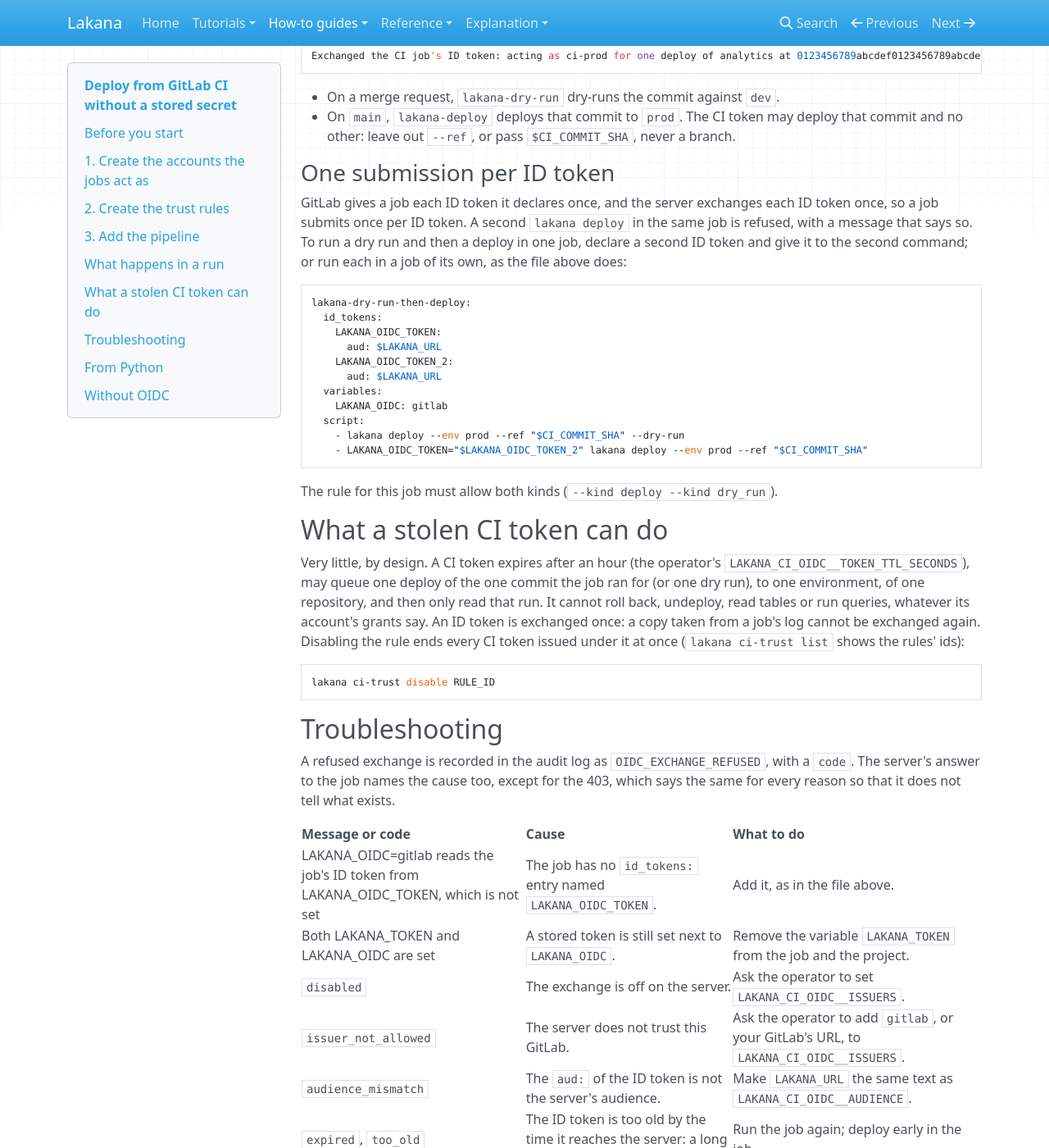
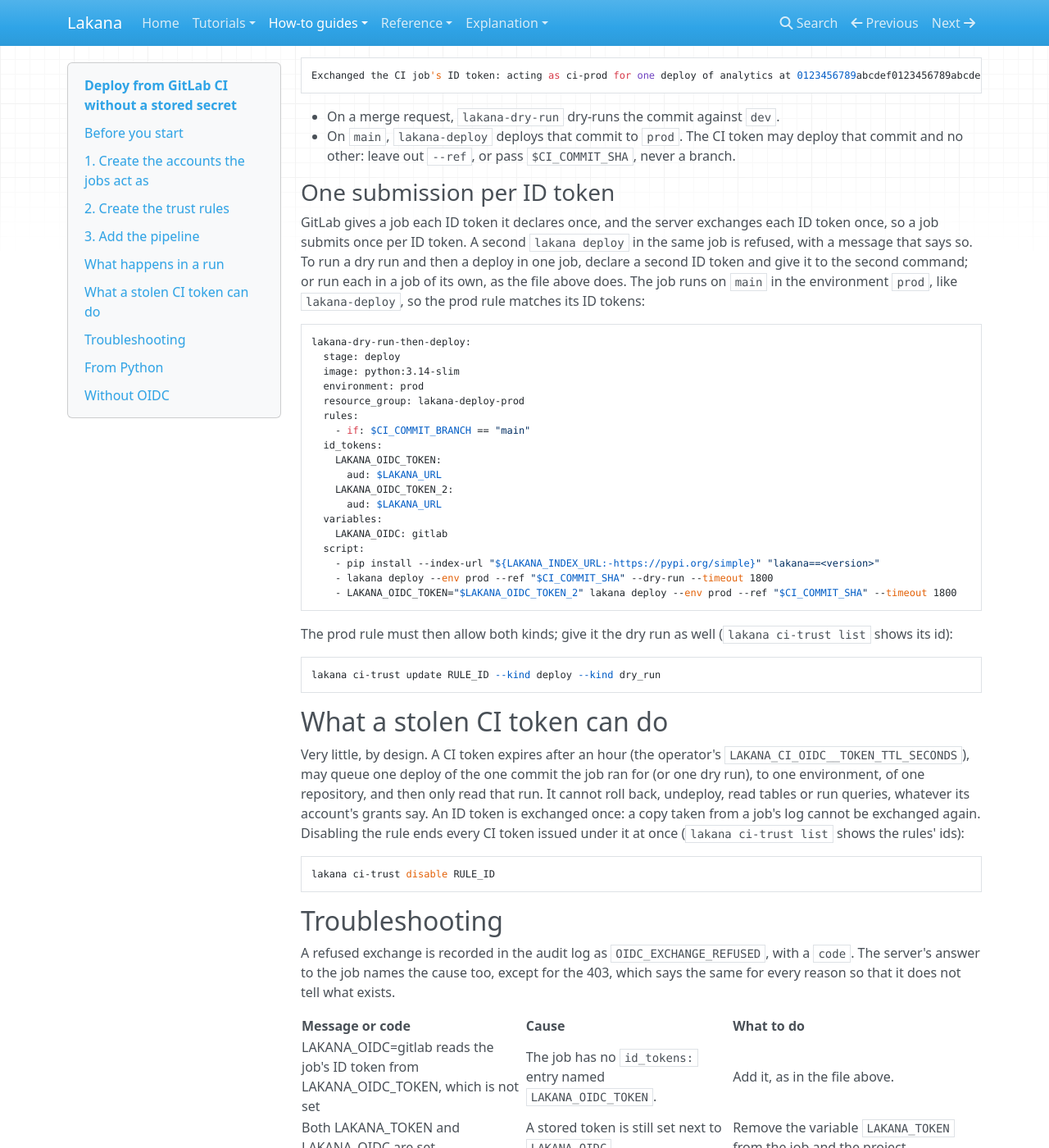
Before and after one commit to chrschy/lakana, an MkDocs documentation site: the page built from docs/site/how-to/deploy-from-gitlab-ci.md, in a window 1280 px wide and 1400 px high, scrolled down 2845 px. Shown: the whole window at 82% size. Built offline with MkDocs 1.6.1, drawn with Linux system fonts in a browser that asks for light colours; nearby versions of some CDN libraries; some of the changed text lies outside the part shown.

Commit message:
docs(ci): make the GitLab one-job example deployable; pin GitLab deploys to a branch
The one-job dry-run-then-deploy example now runs on main in the environment prod, is synced from docs/examples/ci-oidc-gitlab-one-job.yml, and a test checks with explain that the prod rule accepts its ID tokens after giving it both kinds. The GitLab prod rule pins ref_type=branch, so a protected tag named main is refused (tested).

````diff
--- a/docs/examples/ci-oidc-gitlab-ci.yml
+++ b/docs/examples/ci-oidc-gitlab-ci.yml
@@ -13,8 +13,8 @@
 #   lakana ci-trust create --issuer gitlab --principal ci-dev --env dev --repo analytics \
 #     --kind dry_run --claim project_id=123456 --claim environment=lakana-dry-run
 #   lakana ci-trust create --issuer gitlab --principal ci-prod --env prod --repo analytics \
-#     --claim project_id=123456 --claim ref=main --claim ref_protected=true \
-#     --claim environment=prod
+#     --claim project_id=123456 --claim ref=main --claim ref_type=branch \
+#     --claim ref_protected=true --claim environment=prod
 # Each ID token is exchanged once, so each job submits once.
 # How-to: https://lakana-labs.github.io/lakana/how-to/deploy-from-gitlab-ci/
 stages: [deploy]
--- a/docs/examples/ci-trust-claims-gitlab.json
+++ b/docs/examples/ci-trust-claims-gitlab.json
@@ -2,6 +2,7 @@
   "iss": "https://gitlab.com",
   "project_id": "123456",
   "ref": "main",
+  "ref_type": "branch",
   "ref_protected": "true",
   "pipeline_source": "push",
   "environment": "prod",
--- a/docs/site/how-to/deploy-from-gitlab-ci.md
+++ b/docs/site/how-to/deploy-from-gitlab-ci.md
@@ -47,15 +47,16 @@
 lakana ci-trust create --issuer gitlab --principal ci-dev --env dev --repo analytics \
   --kind dry_run --claim project_id=123456 --claim environment=lakana-dry-run
 lakana ci-trust create --issuer gitlab --principal ci-prod --env prod --repo analytics \
-  --claim project_id=123456 --claim ref=main --claim ref_protected=true \
-  --claim environment=prod
+  --claim project_id=123456 --claim ref=main --claim ref_type=branch \
+  --claim ref_protected=true --claim environment=prod
 ```
 
 Why each condition is there:
 
 - **`project_id`** pins the project by its number. A path can be taken over: rename or transfer
   the project, and someone else can create one at the old path. The number stays.
-- **`ref=main`** means only the `main` branch deploys to `prod`.
+- **`ref=main`** and **`ref_type=branch`** mean only the `main` branch deploys to `prod`. GitLab
+  writes a tag's name in `ref` too: without `ref_type`, a protected tag named `main` would match.
 - **`ref_protected=true`** pins how the run was started, which the server requires. A `ref`
   condition alone also matches `main` while it is not protected, and pipelines of every source.
   With it, only pipelines of the protected branch match, which only people allowed to merge into
@@ -90,8 +91,8 @@
 #   lakana ci-trust create --issuer gitlab --principal ci-dev --env dev --repo analytics \
 #     --kind dry_run --claim project_id=123456 --claim environment=lakana-dry-run
 #   lakana ci-trust create --issuer gitlab --principal ci-prod --env prod --repo analytics \
-#     --claim project_id=123456 --claim ref=main --claim ref_protected=true \
-#     --claim environment=prod
+#     --claim project_id=123456 --claim ref=main --claim ref_type=branch \
+#     --claim ref_protected=true --claim environment=prod
 # Each ID token is exchanged once, so each job submits once.
 # How-to: https://lakana-labs.github.io/lakana/how-to/deploy-from-gitlab-ci/
 stages: [deploy]
@@ -158,10 +159,19 @@
 GitLab gives a job each ID token it declares once, and the server exchanges each ID token once, so
 a job submits once per ID token. A second `lakana deploy` in the same job is refused, with a
 message that says so. To run a dry run and then a deploy in one job, declare a second ID token
-and give it to the second command; or run each in a job of its own, as the file above does:
+and give it to the second command; or run each in a job of its own, as the file above does. The
+job runs on `main` in the environment `prod`, like `lakana-deploy`, so the prod rule matches its
+ID tokens:
 
+<!-- source: docs/examples/ci-oidc-gitlab-one-job.yml -->
 ```yaml
 lakana-dry-run-then-deploy:
+  stage: deploy
+  image: python:3.14-slim
+  environment: prod
+  resource_group: lakana-deploy-prod
+  rules:
+    - if: $CI_COMMIT_BRANCH == "main"
   id_tokens:
     LAKANA_OIDC_TOKEN:
       aud: $LAKANA_URL
@@ -170,11 +180,18 @@
   variables:
     LAKANA_OIDC: gitlab
   script:
-    - lakana deploy --env prod --ref "$CI_COMMIT_SHA" --dry-run
-    - LAKANA_OIDC_TOKEN="$LAKANA_OIDC_TOKEN_2" lakana deploy --env prod --ref "$CI_COMMIT_SHA"
+    - pip install --index-url "${LAKANA_INDEX_URL:-https://pypi.org/simple}" "lakana==<version>"
+    - lakana deploy --env prod --ref "$CI_COMMIT_SHA" --dry-run --timeout 1800
+    - LAKANA_OIDC_TOKEN="$LAKANA_OIDC_TOKEN_2" lakana deploy --env prod --ref "$CI_COMMIT_SHA" --timeout 1800
 ```
 
-The rule for this job must allow both kinds (`--kind deploy --kind dry_run`).
+The prod rule must then allow both kinds; give it the dry run as well (`lakana ci-trust list`
+shows its id):
+
+<!-- source: docs/examples/ci-trust-rules.sh#both-kinds -->
+```bash
+lakana ci-trust update RULE_ID --kind deploy --kind dry_run
+```
 
 ## What a stolen CI token can do
 
@@ -214,7 +231,8 @@
 `explain` compares an ID token's claims with every rule, without any token. Write the claims of
 the job as a file `claims.json`; every one of them is a predefined CI/CD variable
 (`CI_PROJECT_ID`, `CI_COMMIT_REF_NAME`, `CI_COMMIT_REF_PROTECTED`, `CI_PIPELINE_SOURCE`,
-`CI_ENVIRONMENT_NAME`, `CI_COMMIT_SHA`):
+`CI_ENVIRONMENT_NAME`, `CI_COMMIT_SHA`; `ref_type` is `tag` when `CI_COMMIT_TAG` is set, and
+`branch` otherwise):
 
 <!-- source: docs/examples/ci-trust-claims-gitlab.json -->
 ```json
@@ -222,6 +240,7 @@
   "iss": "https://gitlab.com",
   "project_id": "123456",
   "ref": "main",
+  "ref_type": "branch",
   "ref_protected": "true",
   "pipeline_source": "push",
   "environment": "prod",
````
Also changed, not shown: docs/examples/ci-oidc-gitlab-one-job.yml (added, +18 -0 lines), 3 other files.
